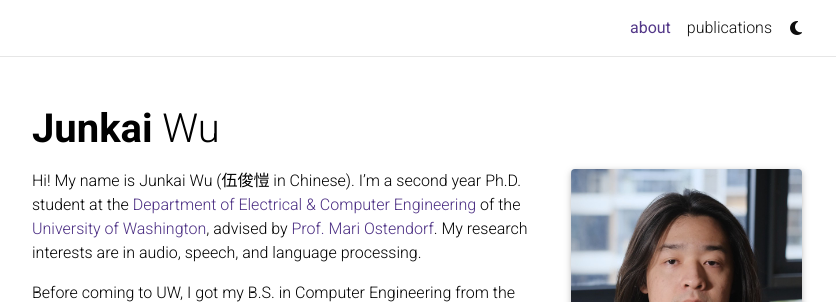
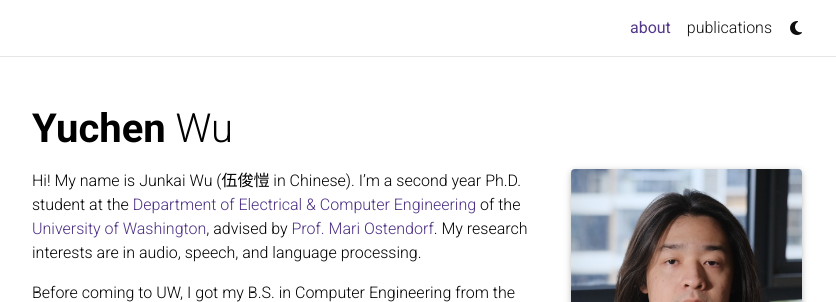
Before and after one commit to Chibadaisuki/website, a Jekyll site: the page built from _pages/about.md, in a window 1280 px wide, cut to the strip 0-588 px from the top of the page. Shown: the top 302 px of the strip, without its empty margins (223-1059 px from the left). Built offline with Jekyll 4.4.1, drawn with Linux system fonts in a browser that asks for light colours; emoji names are drawn with the system emoji font; some web fonts are replaced; comment, search, counter and statistics services are not loaded; a style sheet for code colours, icons or effects is not loaded; some of the changed text lies outside the part shown.

Commit message:
Update _config.yml

```diff
--- a/_config.yml
+++ b/_config.yml
@@ -3,10 +3,10 @@
 # -----------------------------------------------------------------------------
 
 title: blank # the website title (if blank, full name will be used instead)
-first_name: Junkai
+first_name: Yuchen
 middle_name:
 last_name: Wu
-email: junkaiwu@uw.edu
+email: yuchenw@uw.edu
 description: > # the ">" symbol means to ignore newlines until "footer_text:"
   A simple, whitespace theme for academics. Based on [*folio](https://github.com/bogoli/-folio) design.
 footer_text: >
@@ -19,7 +19,7 @@
 icon: ⚛️  # the emoji used as the favicon (alternatively, provide image name in /assets/img/)
 
 url: https://yuuchenwu.github.io # the base hostname & protocol for your site
-baseurl: "/longjiejie" # the subpath of your site, e.g. /blog/
+baseurl: # the subpath of your site, e.g. /blog/
 last_updated: false # set to true if you want to display last updated in the footer
 impressum_path:  # set to path to include impressum link in the footer, use the same path as permalink in a page, helps to conform with EU GDPR
 
@@ -67,7 +67,7 @@
 # Social integration
 # -----------------------------------------------------------------------------
 
-github_username: wjk0925
+github_username: YuuchenWu
 gitlab_username: # your GitLab user name
 twitter_username: # your Twitter handle
 mastodon_username: # your mastodon instance+username in the format instance.tld/@username
```
